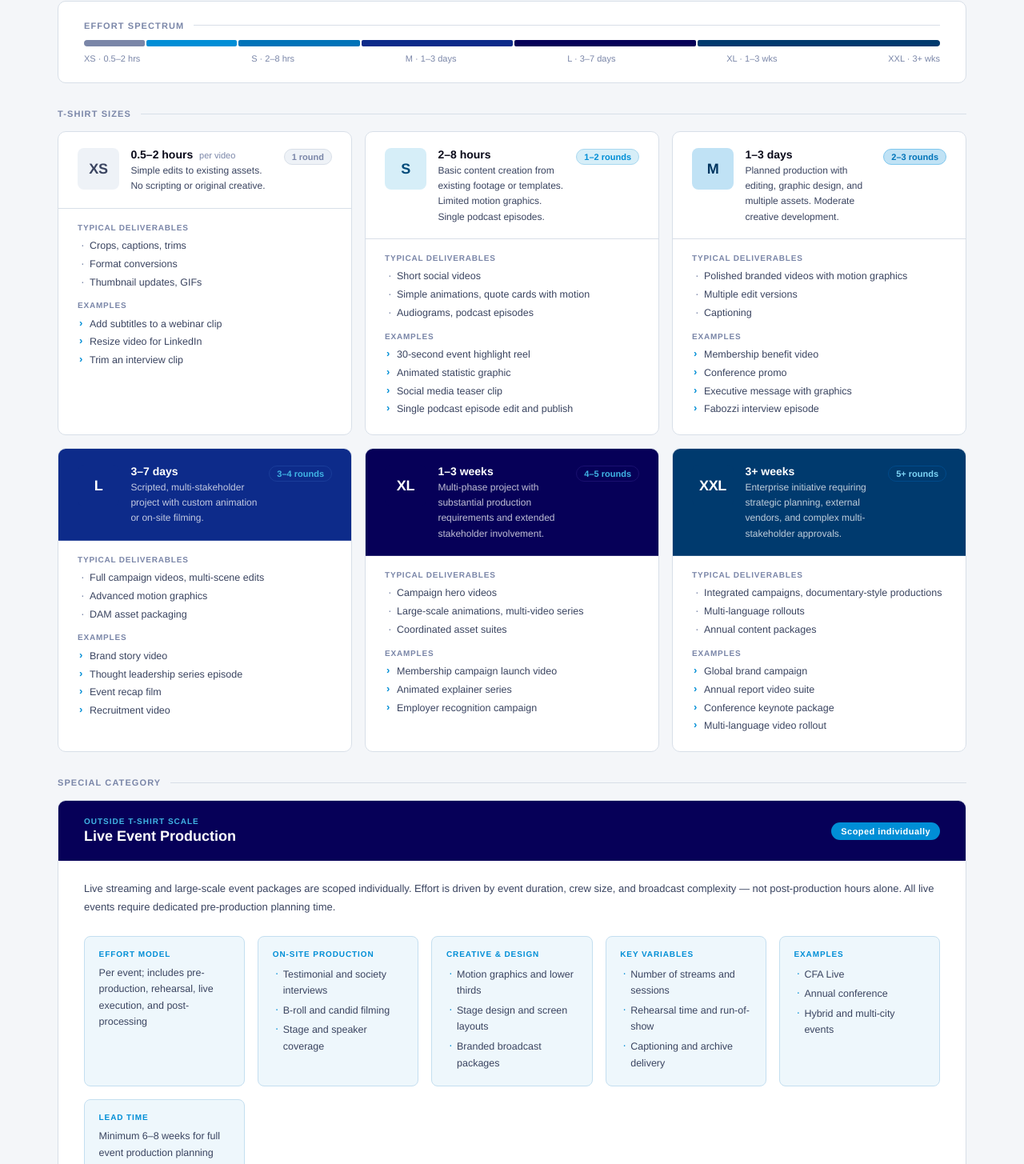
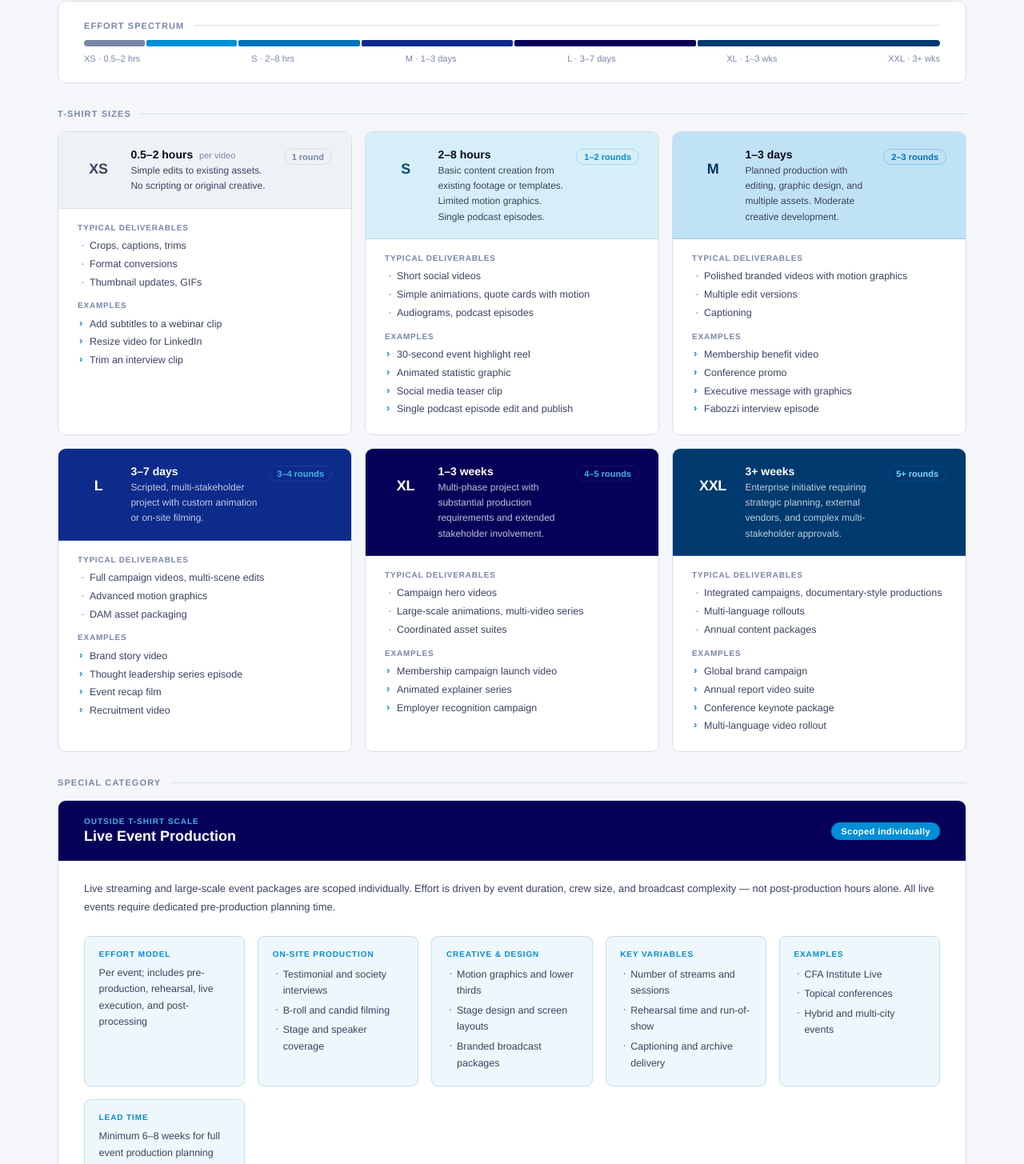
Before and after one commit to mitchforst-design/multimedia-sizing-guide, a plain HTML site: page index.html in a window 1280 px wide. Shown: the part 475-1930 px from the top of the page at 80% size. Drawn offline with Linux system fonts and the light colour scheme; a web font is replaced by a local one.

Commit message:
Update index.html

```diff
--- a/index.html
+++ b/index.html
@@ -281,6 +281,10 @@
     font-weight: 700;
   }
 
+  /* colored card tops for all sizes */
+  .xs .card-top { background: var(--xs-bg); border-bottom-color: rgba(0,0,0,0.08); }
+  .s  .card-top { background: var(--s-bg);  border-bottom-color: rgba(0,74,122,0.15); }
+  .m  .card-top { background: var(--m-bg);  border-bottom-color: rgba(0,53,96,0.15); }
   /* dark card tops for L, XL, XXL */
   .l  .card-top { background: var(--l-bg); border-bottom-color: rgba(255,255,255,0.15); }
   .xl .card-top { background: var(--xl-bg); border-bottom-color: rgba(255,255,255,0.15); }
@@ -639,8 +643,8 @@
         <div class="live-card">
           <div class="live-card-label">Examples</div>
           <div class="live-card-val"><ul>
-            <li>CFA Live</li>
-            <li>Annual conference</li>
+            <li>CFA Institute Live</li>
+            <li>Topical conferences</li>
             <li>Hybrid and multi-city events</li>
           </ul></div>
         </div>
```
